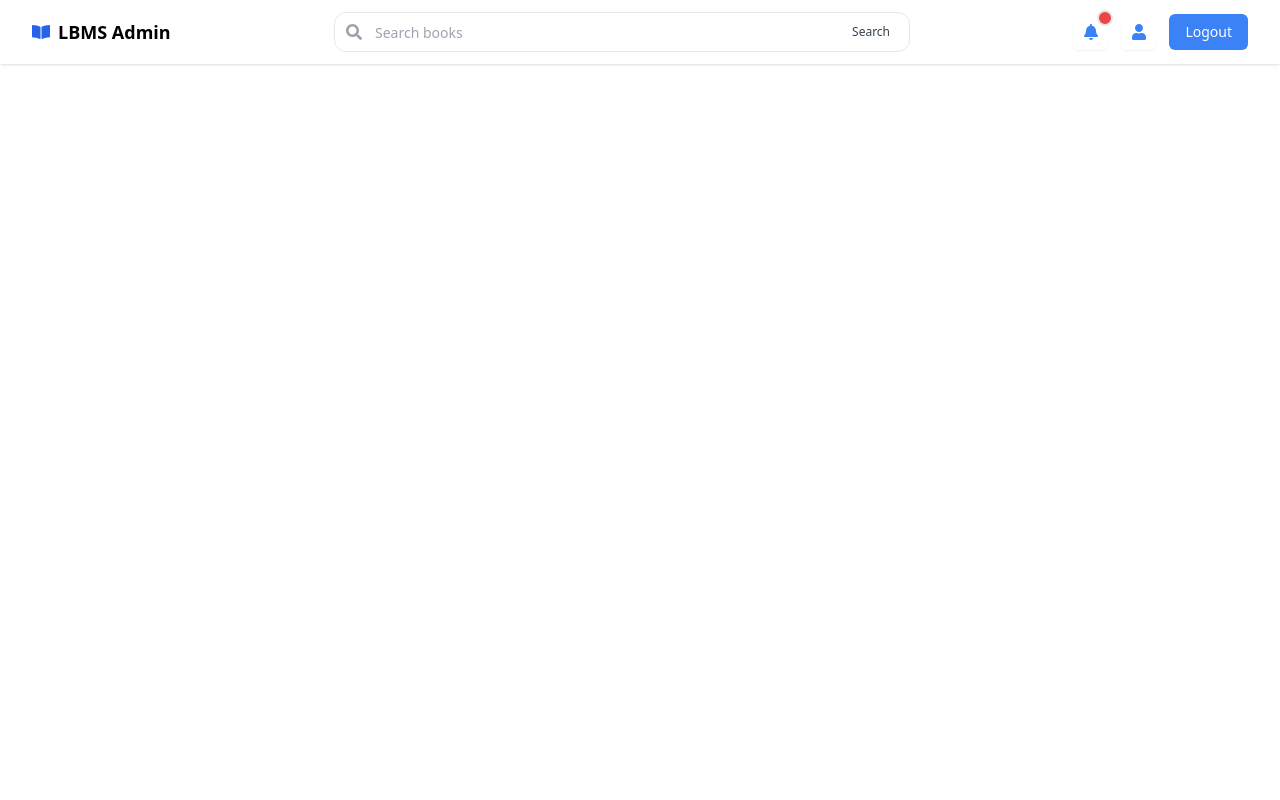
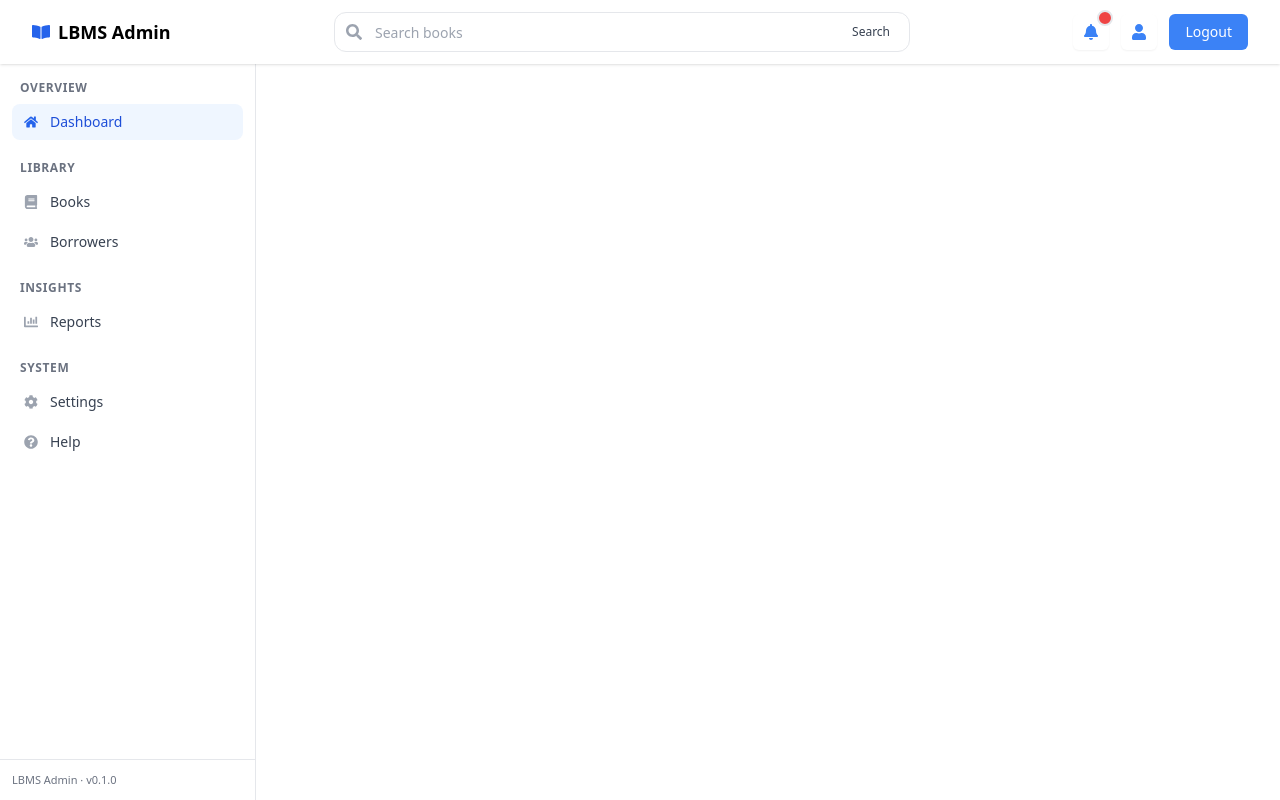
Before and after one commit to Sandeshdahal10/Library-Management-System-Frontend, a React (Create React App) app: page /librarian in a window 1280 px wide. Built offline with nearby package versions, Linux system fonts and the light colour scheme.

Commit message:
sidebar design completed

```diff
--- /dev/null
+++ b/src/Layout/Sidebar.jsx
@@ -0,0 +1,116 @@
+import {
+  FaHome,
+  FaBook,
+  FaUsers,
+  FaChartBar,
+  FaCog,
+  FaQuestionCircle,
+} from "react-icons/fa";
+
+export function Sidebar() {
+  return (
+    <aside className="hidden md:flex sticky top-16 h-[calc(100vh-4rem)] w-64 flex-col border-r bg-white">
+      {/* Navigation */}
+      <nav
+        className="flex-1 overflow-y-auto px-3 py-4"
+        role="navigation"
+        aria-label="Sidebar"
+      >
+        {/* Section: Overview */}
+        <div className="mb-2 px-2 text-xs font-semibold uppercase tracking-wider text-gray-500">
+          Overview
+        </div>
+        <ul className="space-y-1">
+          <li>
+            <button
+              type="button"
+              className="flex w-full items-center gap-3 rounded-lg bg-blue-50 px-3 py-2 text-sm font-medium text-blue-700 pointer-events-none"
+            >
+              <FaHome className="text-blue-600" />
+              <span>Dashboard</span>
+            </button>
+          </li>
+        </ul>
+
+        {/* Section: Library */}
+        <div className="mt-5 mb-2 px-2 text-xs font-semibold uppercase tracking-wider text-gray-500">
+          Library
+        </div>
+        <ul className="space-y-1">
+          <li>
+            <button
+              type="button"
+              className="flex w-full items-center gap-3 rounded-lg px-3 py-2 text-sm font-medium text-gray-700 hover:bg-gray-50 pointer-events-none"
+            >
+              <FaBook className="text-gray-400" />
+              <span>Books</span>
+            </button>
+          </li>
+          <li>
+            <button
+              type="button"
+              className="flex w-full items-center gap-3 rounded-lg px-3 py-2 text-sm font-medium text-gray-700 hover:bg-gray-50 pointer-events-none"
+            >
+              <FaUsers className="text-gray-400" />
+              <span>Borrowers</span>
+            </button>
+          </li>
+        </ul>
+
+        {/* Section: Insights */}
+        <div className="mt-5 mb-2 px-2 text-xs font-semibold uppercase tracking-wider text-gray-500">
+          Insights
+        </div>
+        <ul className="space-y-1">
+          <li>
+            <button
+              type="button"
+              disabled
+              aria-disabled="true"
+              className="flex w-full items-center gap-3 rounded-lg px-3 py-2 text-sm font-medium text-gray-700 hover:bg-gray-50 pointer-events-none"
+            >
+              <FaChartBar className="text-gray-400" />
+              <span>Reports</span>
+            </button>
+          </li>
+        </ul>
+
+        {/* Section: System */}
+        <div className="mt-5 mb-2 px-2 text-xs font-semibold uppercase tracking-wider text-gray-500">
+          System
+        </div>
+        <ul className="space-y-1">
+          <li>
+            <button
+              type="button"
+              disabled
+              aria-disabled="true"
+              className="flex w-full items-center gap-3 rounded-lg px-3 py-2 text-sm font-medium text-gray-700 hover:bg-gray-50 pointer-events-none"
+            >
+              <FaCog className="text-gray-400" />
+              <span>Settings</span>
+            </button>
+          </li>
+          <li>
+            <button
+              type="button"
+              disabled
+              aria-disabled="true"
+              className="flex w-full items-center gap-3 rounded-lg px-3 py-2 text-sm font-medium text-gray-700 hover:bg-gray-50 pointer-events-none"
+            >
+              <FaQuestionCircle className="text-gray-400" />
+              <span>Help</span>
+            </button>
+          </li>
+        </ul>
+      </nav>
+
+      {/* Footer badge */}
+      <div className="border-t px-3 py-3 text-[11px] text-gray-500">
+        LBMS Admin · v0.1.0
+      </div>
+    </aside>
+  );
+}
+
+export default Sidebar;
--- a/src/pages/Librarian/Dashboard.jsx
+++ b/src/pages/Librarian/Dashboard.jsx
@@ -7,7 +7,7 @@ export function Dashboard() {
     <>
       <Header />
 
-      {/* <Sidebar /> */}
+      <Sidebar />
     </>
   )
 }
```
Also changed, not shown: src/pages/Librarian/Borrowers.jsx (added).
